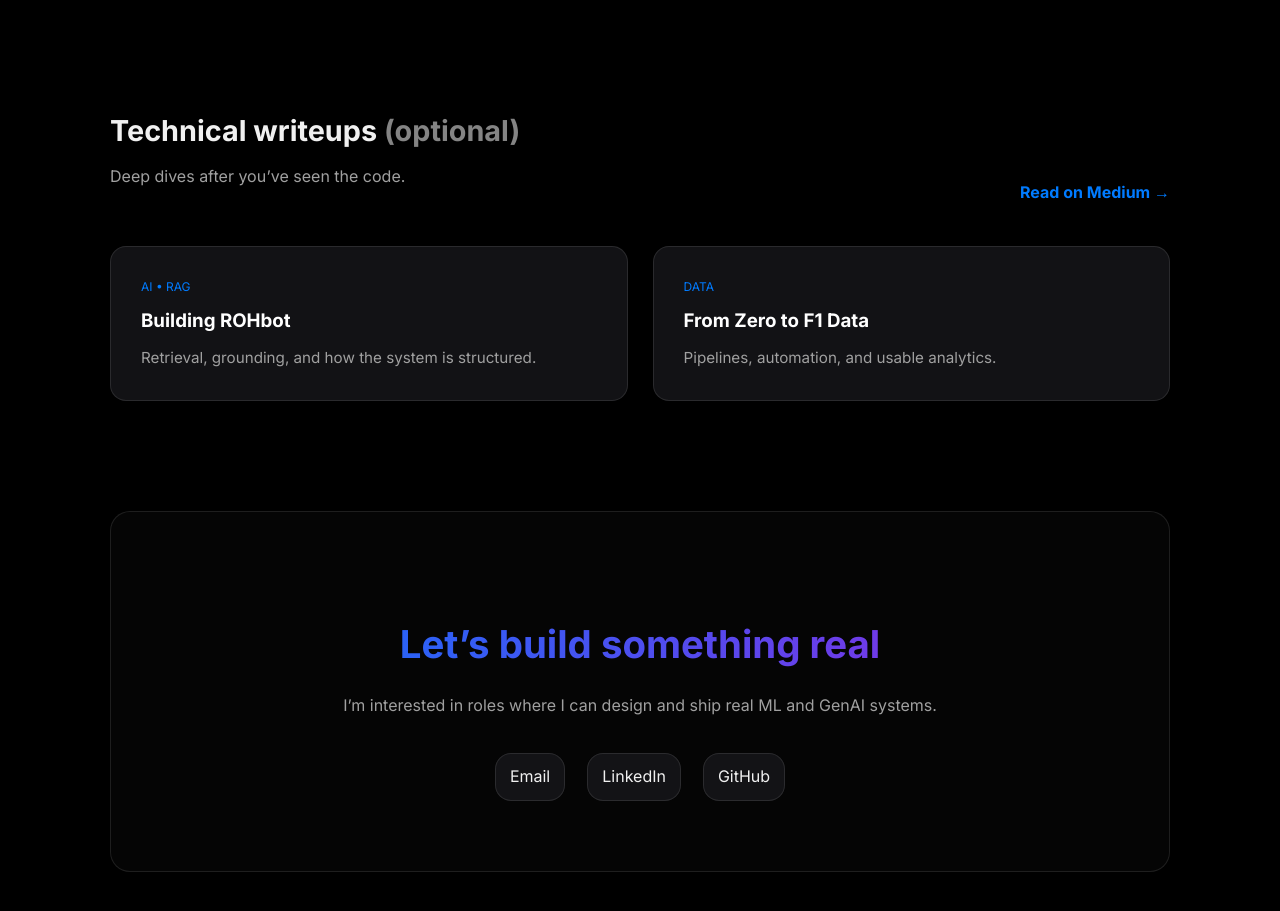
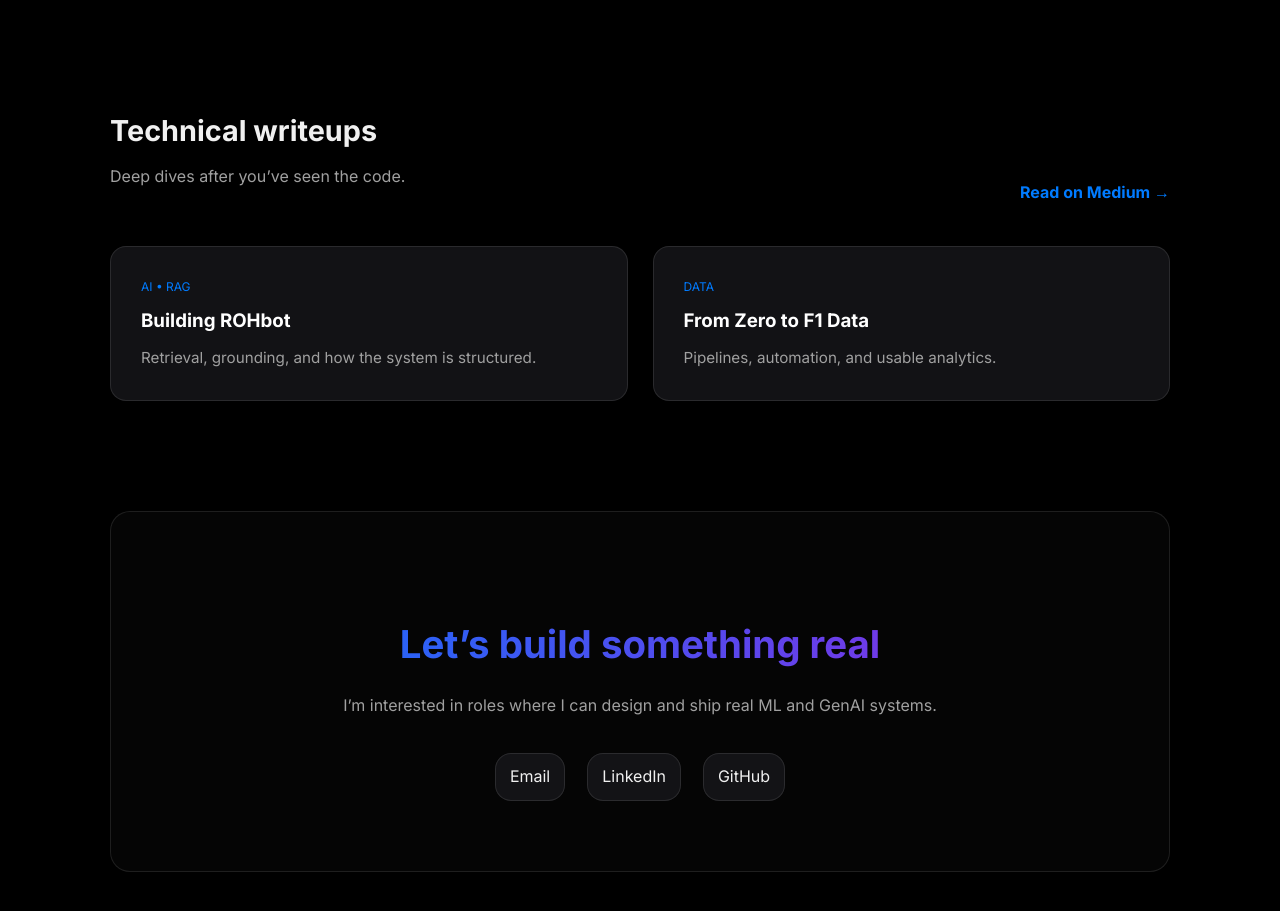
Before and after one commit to RohanrajeBHosale/final_Portfolio, a Next.js app: page / in a window 1280 px wide. Shown: the part 1632-2543 px from the top of the page. Built offline with nearby package versions, Linux system fonts and the light colour scheme.

Commit message:
Update page.js

```diff
--- a/app/page.js
+++ b/app/page.js
@@ -191,7 +191,7 @@ export default function Home() {
                 <div style={{ display: "flex", justifyContent: "space-between", alignItems: "flex-end", gap: "20px", flexWrap: "wrap" }}>
                     <div>
                         <h2 style={{ fontSize: "1.8rem", margin: 0 }}>
-                            Technical writeups <span style={{ opacity: 0.55 }}>(optional)</span>
+                            Technical writeups <span style={{ opacity: 0.55 }}></span>
                         </h2>
                         <p style={{ color: "var(--subtle-text-color)", marginTop: "10px" }}>
                             Deep dives after you’ve seen the code.
```
